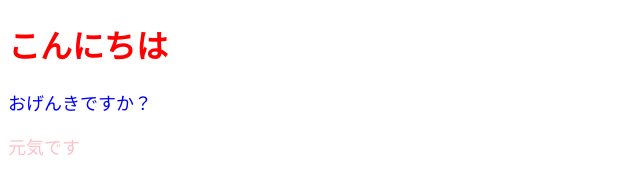
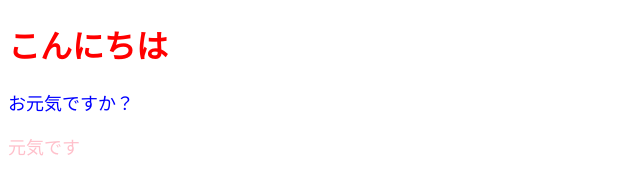
Before and after one commit to jojo-kakyouin/react_sample, a React (Create React App) app: page / in a window 1280 px wide. Shown: the top 175 px of the page, without its empty margins (0-640 px from the left). Built offline with nearby package versions, Linux system fonts and the light colour scheme.

Commit message:
prpps化

```diff
--- a/src/App.js
+++ b/src/App.js
@@ -1,22 +1,14 @@
 import React from "react";
+import ColorfulMessage from "./compornents/ColorfulMessage";
 
 const App = () => {
   const onClickButton = () => alert();
-  const contentStyle = {
-    color: "blue",
-    fontSize: "18px"
-  };
-
-  const contentLedyStyle = {
-    color: "pink",
-    fontSize: "18px"
-  };
 
   return (
     <>
       <h1 style={{ color: "red" }}> こんにちは</h1>
-      <p style={contentStyle}> おげんきですか？</p>
-      <p style={contentLedyStyle}> 元気です</p>
+      <ColorfulMessage color="blue">お元気ですか？</ColorfulMessage>
+      <ColorfulMessage color="pink">元気です</ColorfulMessage>
       <button onClick={onClickButton}>ボタン</button>
     </>
   );
--- a/src/compornents/ColorfulMessage.jsx
+++ b/src/compornents/ColorfulMessage.jsx
@@ -1,4 +1,12 @@
 import React from "react";
 
-const ColoerfulMessage = () => {};
+const ColoerfulMessage = (props) => {
+  //console.log(props);
+  const { color, children } = props;
+  const contentStyle = {
+    color,
+    fontSize: "18px"
+  };
+  return <p style={contentStyle}>{children}</p>;
+};
 export default ColoerfulMessage;
```
